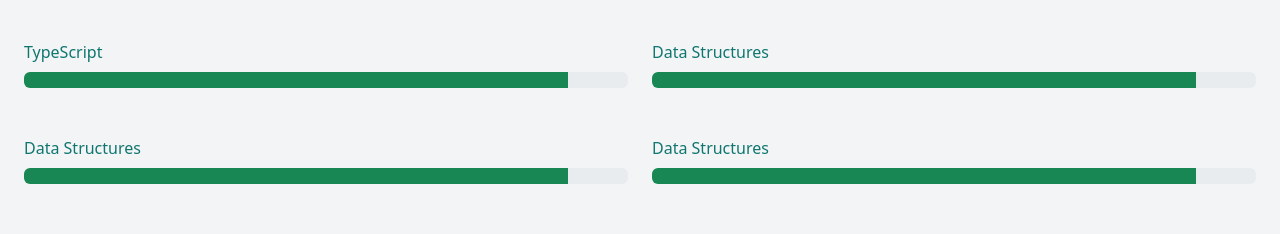
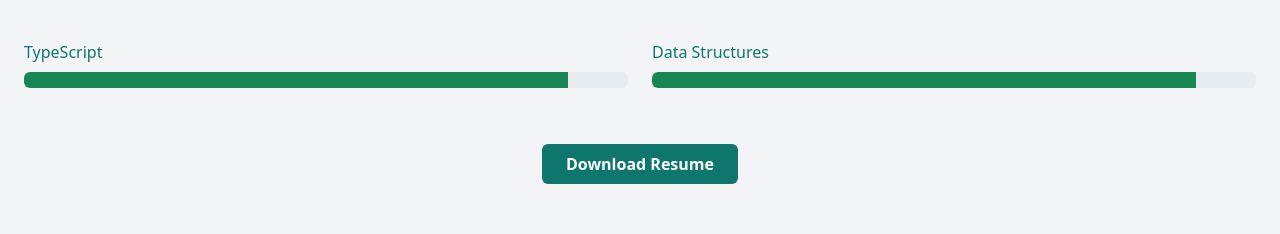
Before and after one commit to shivansh179/Portfolio, a React (Create React App) app: page / in a window 1280 px wide. Shown: the part 3280-3514 px from the top of the page. Built offline with nearby package versions, Linux system fonts and the light colour scheme.

Commit message:
fixed repeatition

```diff
--- a/src/Component/Skills.jsx
+++ b/src/Component/Skills.jsx
@@ -19,8 +19,6 @@
     { name: 'Tailwind', progress: 90 },
     { name: 'Bootstrap', progress: 90 },
     { name: 'TypeScript', progress: 90 },
-    { name: 'Data Structures', progress: 90 },
-    { name: 'Data Structures', progress: 90 },
     { name: 'Data Structures', progress: 90 },
   ];
 
```
